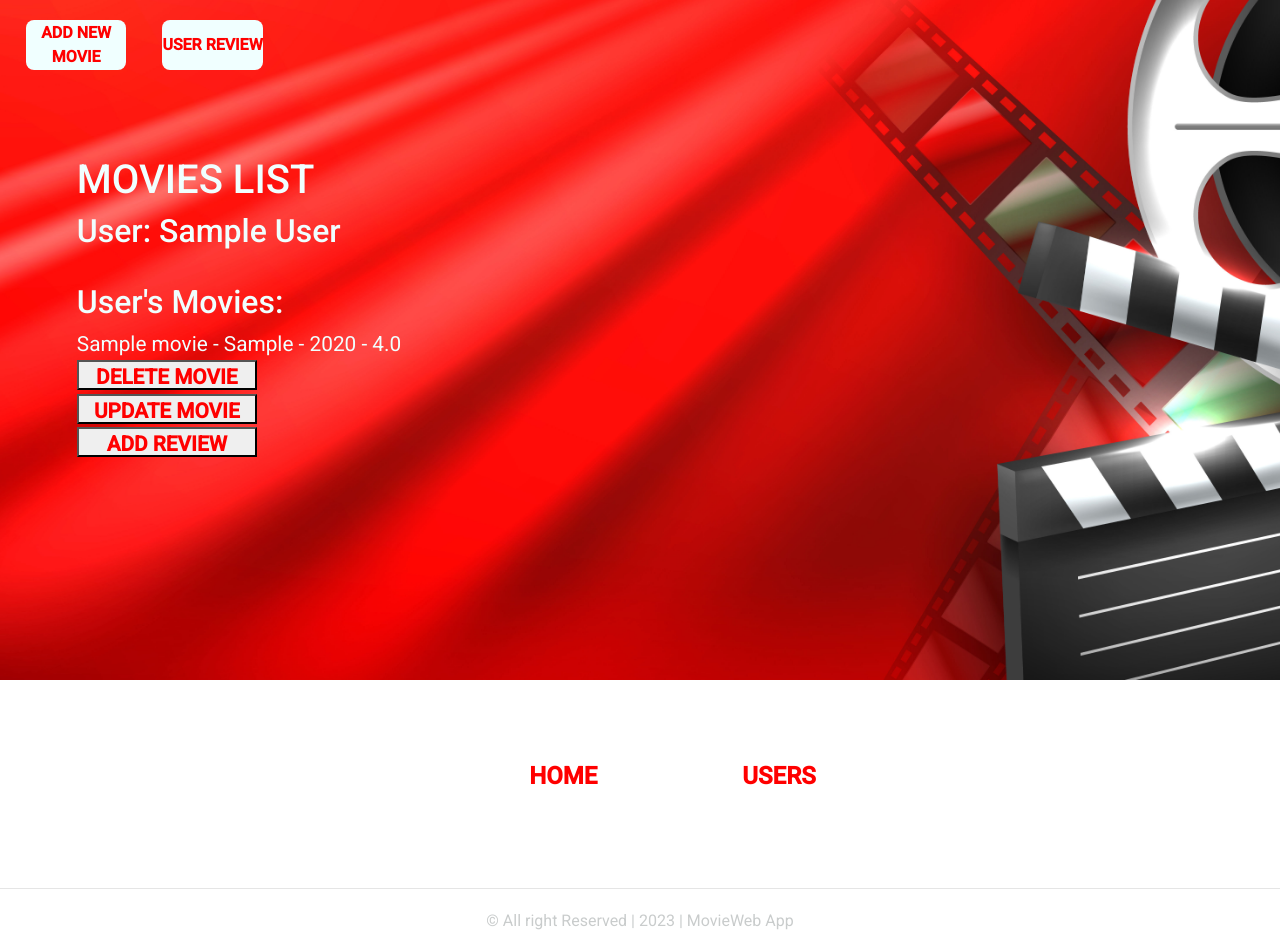
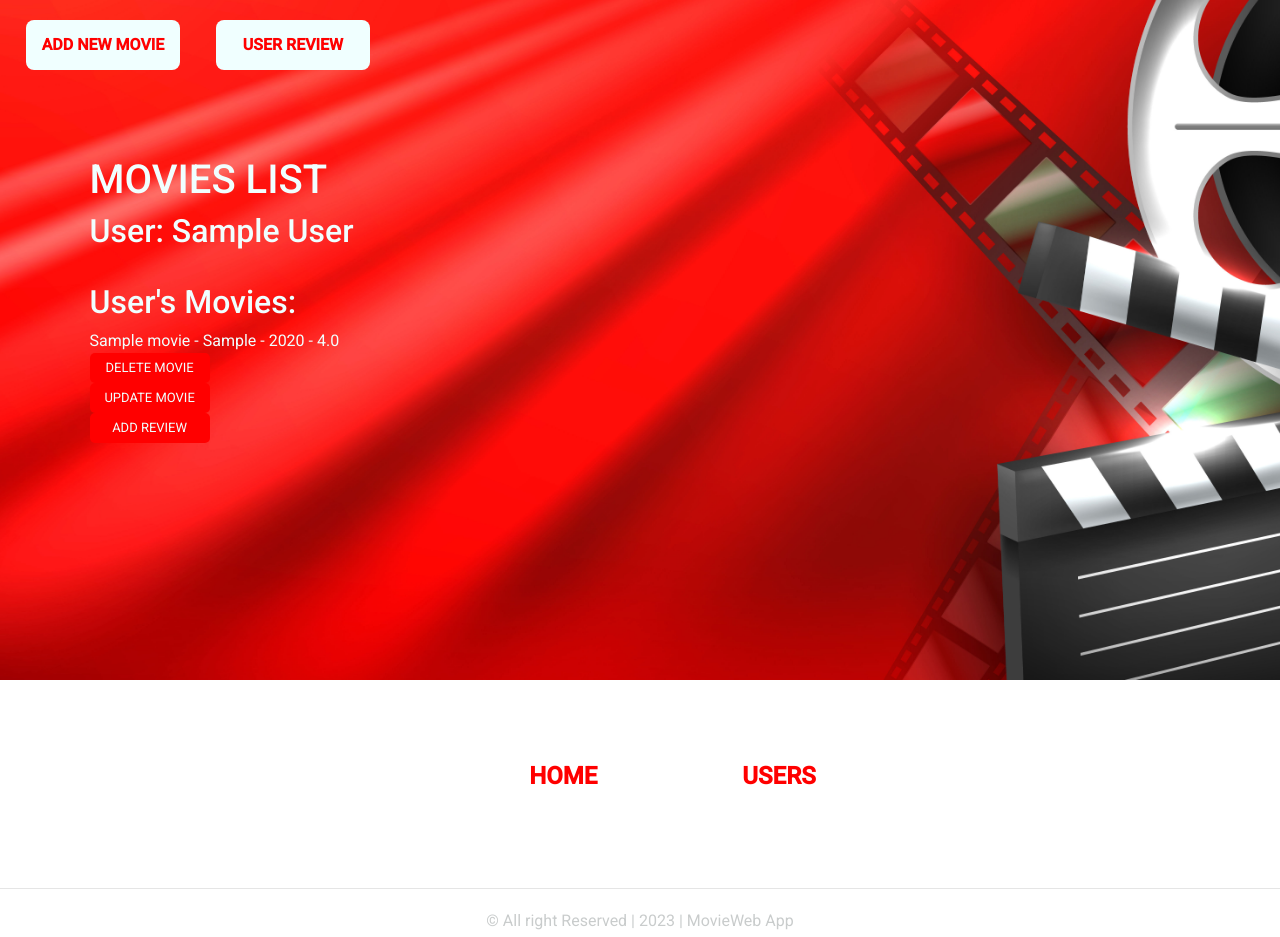
Before and after one commit to Viki12MK/MovieWebApp-Phase5, a Flask app: page /user_movies/1 in a window 1280 px wide. Shown: the part 161-1098 px from the top of the page. Run offline with Flask 3, Linux system fonts and the light colour scheme; tables that the repository leaves empty hold one stand-in row (values such as "Sample post"); some libraries are stand-ins or nearby versions.

Commit message:
Update user_movies_style.css

```diff
--- a/static/user_movies_style.css
+++ b/static/user_movies_style.css
@@ -1,5 +1,4 @@
 @import "styles.css";
-
 
 .buttons {
     width: 100%;
@@ -9,7 +8,7 @@
 }
 
 #new_movie, #user_reviews {
-    width: 10%;
+    width: 180px;
     margin: 5px;
 }
 
@@ -21,31 +20,70 @@
     border: none;
     font-weight: 700;
     font-size: 1em;
-    color:red;
+    color: red;
 }
 
-#new_movie button:hover {
+#new_movie button:hover, #user_reviews button:hover {
     box-shadow: 2px 2px 5px black;
 }
 
 .movies-section {
-    width: 60%;
+    width: 98%; /* Adjusted width */
     min-height: 600px;
     padding: 6%;
     color: azure;
+    margin: auto;
 }
 
 .movies-section ul {
-    font-size: 1.3em;
+    font-size: 1em;
 }
 
 .movies-section li {
     list-style-type: none;
+    margin-bottom: 2%;
 }
 
-#delete_btn button, #update-btn button, #add_review-btn button {
-    width: 180px;
+.display-movie img {
+    width: 100%;
+    max-width: 100px;
+}
+
+.movie-card {
+    border: 1px solid #ccc;
+    border-radius: 8px;
+    padding: 10px;
+    margin-bottom: 20px;
+    background: white;
+    color: red;
+    text-align: center;
+}
+
+.movie-details {
+    margin-top: 10px;
+}
+
+.btn-section {
+    display: flex;
+    justify-content: space-between;
+}
+
+
+#update-btn button, #add_review-btn button, #delete_btn button {
+    border: none;
+    color: azure;
+    background: red;
+    width: 120px;
     height: 30px;
-    color: red;
-    font-weight: 600;
+    border-radius: 5px;
+
 }
+
+#update-btn button:hover, #add_review-btn button:hover, #delete_btn button:hover {
+    background: rgb(151, 4, 4);
+}
+
+#update-btn a button, #add_review-btn a button, #delete_btn a button {
+
+    font-size: small;
+}
```
